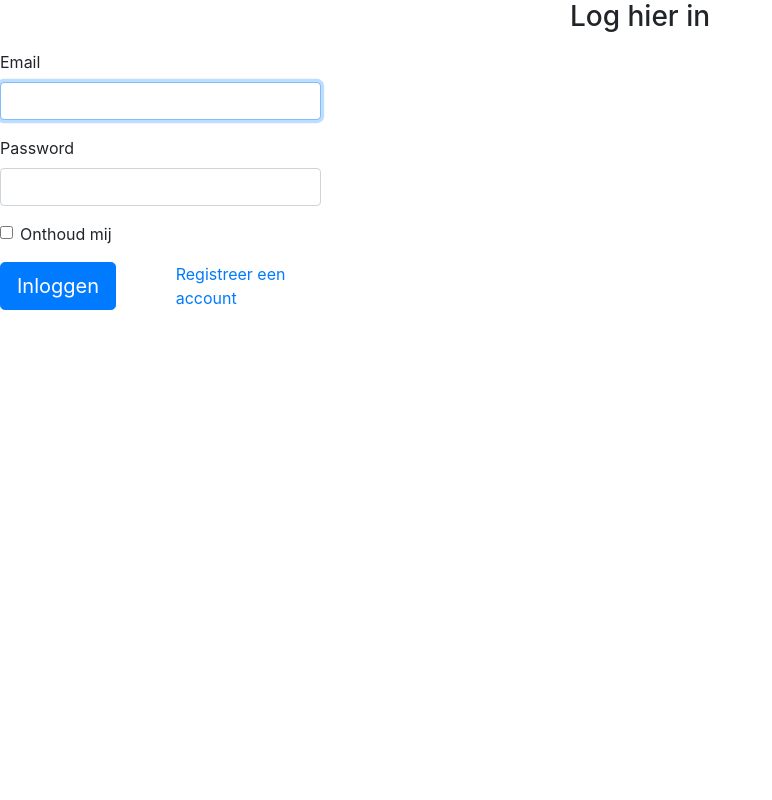
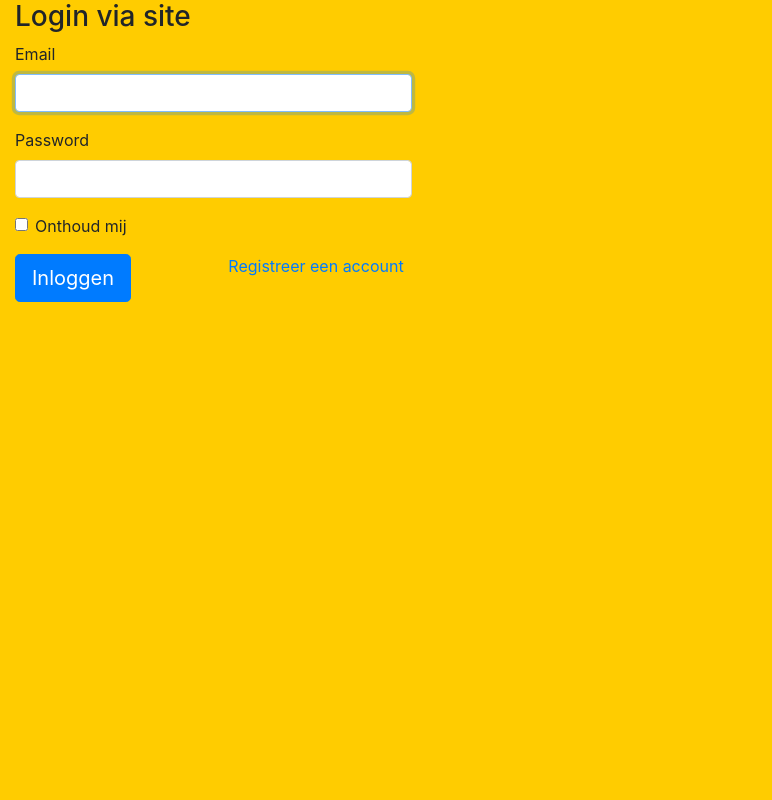
Before and after one commit to ValentijnManshande/2much2do2day, a Symfony app: template templates/security/login.html.twig in a window 1280 px wide. Shown: the whole page, without its empty margins (0-772 px from the left). Run offline with Twig, Linux system fonts and the light colour scheme; the template is opened without the code that fills it, so the values that code supplies are empty; some libraries are stand-ins or nearby versions.

Commit message:
minor layout adjustments.

```diff
--- a/public/styles/main.css
+++ b/public/styles/main.css
@@ -3,3 +3,12 @@
     -moz-box-sizing: border-box;
     box-sizing: border-box;
 }
+html {
+    height: 100%;
+}
+body {
+    min-height: 100%;
+    margin: 0;
+    padding: 0;
+    background-color: #FFCC00;
+}
--- a/templates/base.html.twig
+++ b/templates/base.html.twig
@@ -5,16 +5,23 @@
         <title>{% block title %}|| 2much2do2day{% endblock %}</title>
         {% block stylesheets %}
         <link rel="stylesheet" href="https://stackpath.bootstrapcdn.com/bootstrap/4.5.0/css/bootstrap.min.css" integrity="sha384-9aIt2nRpC12Uk9gS9baDl411NQApFmC26EwAOH8WgZl5MYYxFfc+NcPb1dKGj7Sk" crossorigin="anonymous">
+        <link rel="stylesheet" href={{ asset('styles/main.css') }}>
         {% endblock %}
     </head>
     <body>
+        <div class="container-fluid">
+            <div class="row flex-xl-nowrap">
                 {% block body %}
 
+
                 {% endblock %}
+
                 {% block javascripts %}
                 <script src="https://code.jquery.com/jquery-3.5.1.slim.min.js" integrity="sha384-DfXdz2htPH0lsSSs5nCTpuj/zy4C+OGpamoFVy38MVBnE+IbbVYUew+OrCXaRkfj" crossorigin="anonymous"></script>
                 <script src="https://cdn.jsdelivr.net/npm/popper.js@1.16.0/dist/umd/popper.min.js" integrity="sha384-Q6E9RHvbIyZFJoft+2mJbHaEWldlvI9IOYy5n3zV9zzTtmI3UksdQRVvoxMfooAo" crossorigin="anonymous"></script>
                 <script src="https://stackpath.bootstrapcdn.com/bootstrap/4.5.0/js/bootstrap.min.js" integrity="sha384-OgVRvuATP1z7JjHLkuOU7Xw704+h835Lr+6QL9UvYjZE3Ipu6Tp75j7Bh/kR0JKI" crossorigin="anonymous"></script>
                 {% endblock %}
+            </div>
+        </div>
     </body>
 </html>
--- a/templates/security/login.html.twig
+++ b/templates/security/login.html.twig
@@ -1,13 +1,13 @@
-{% extends 'main/index.html.twig' %}
+{% extends 'base.html.twig' %}
 
 {% block title %}Log in! {{ parent() }}{% endblock %}
-{% block navigation %}
-    <header>
-        <h1 class="h3 mb-3 text-center">Log hier in</h1>
-    </header>
-{% endblock %}
 
-{% block content %}
+{% block body %}
+<div class="col-4 col-offset-4">
+    <div class="panel panel-default">
+        <div class="panel-heading">
+            <h3 class="panel-title">Login via site</h3>
+        </div>
         <form method="post">
             {% if error %}
             <div class="alert alert-danger">{{ error.messageKey|trans(error.messageData, 'security') }}</div>
@@ -40,4 +40,6 @@
                 value="{{ csrf_token('authenticate') }}"
             >
         </form>
+    </div>
+</div>
 {% endblock %}
```
Lines whose indentation alone changed are shown as unchanged.
